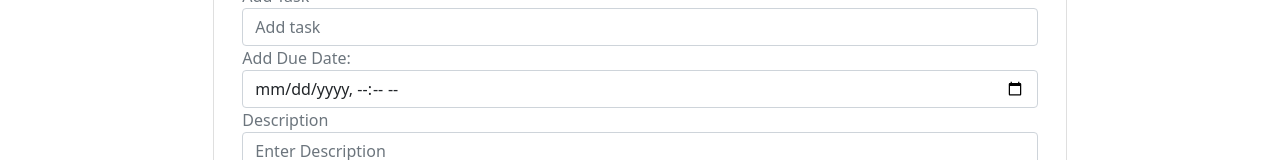
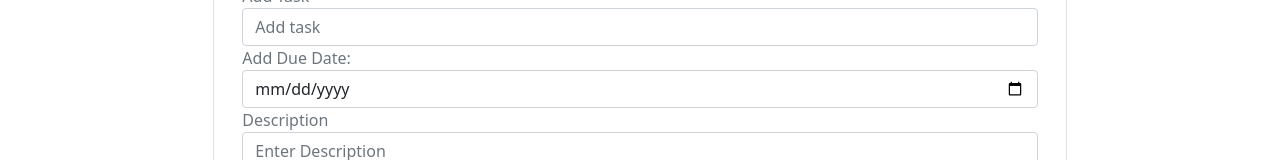
Before and after one commit to BishwajeetSamal/todolistNew, a React (Create React App) app: page /TodoList in a window 1280 px wide. Shown: the part 228-388 px from the top of the page. Built offline with nearby package versions, Linux system fonts and the light colour scheme; no server answers.

Commit message:
add date to todoList

```diff
--- a/src/components/TodoList.jsx
+++ b/src/components/TodoList.jsx
@@ -206,7 +206,7 @@ function TodoList() {
             >
               <Form.Label>Time</Form.Label>
               <Form.Control
-                type="datetime-local"
+                type="date"
                 placeholder=""
                  value={editTimeVal}
                  onChange={changeModalTime}
@@ -259,11 +259,12 @@ function TodoList() {
                       Add Due Date:
                     </label>
                     <input
-                      type="datetime-local"
+                      type="date"
                       id="tasktime"
                       className="form-control"
                       onChange={changeTime}
                       value={timeVal}
+                      min={new Date().toISOString().split("T")[0]}
                     />
                   </div>
                   <div className="form-group">
```
